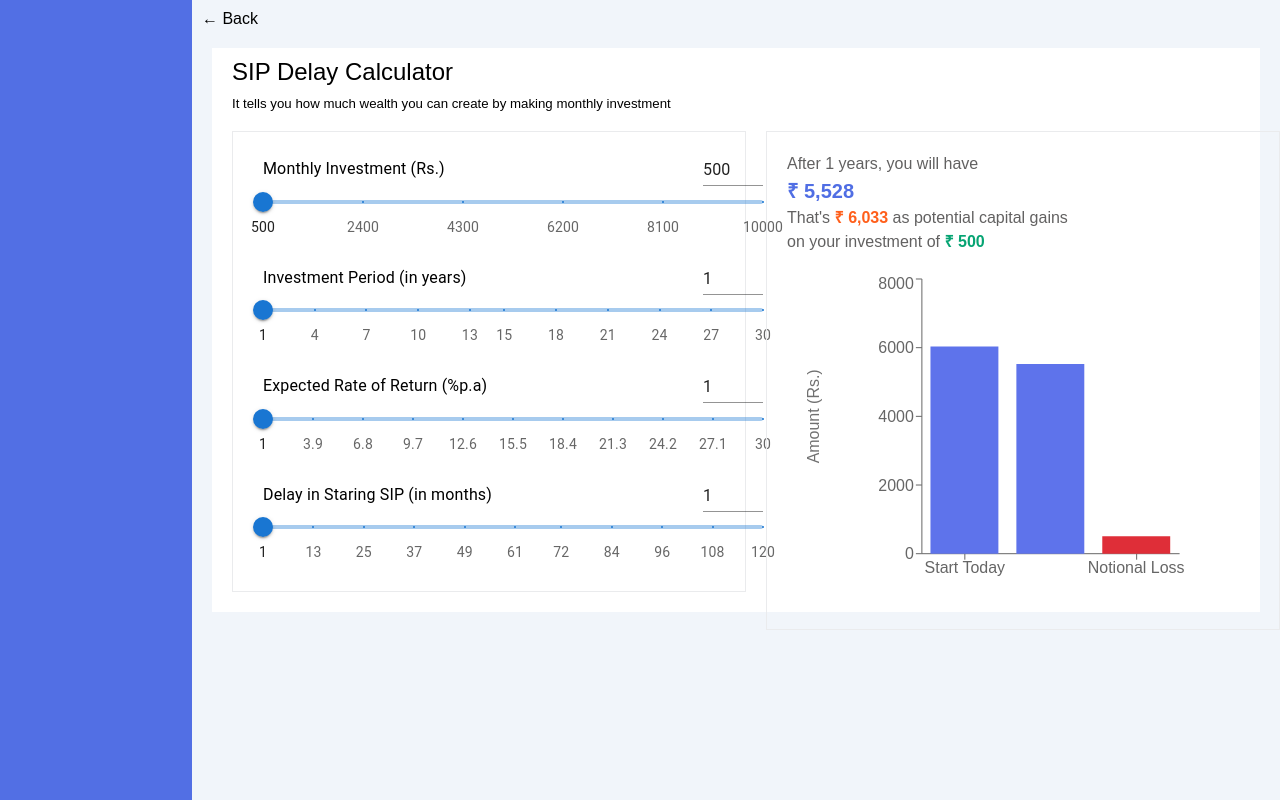
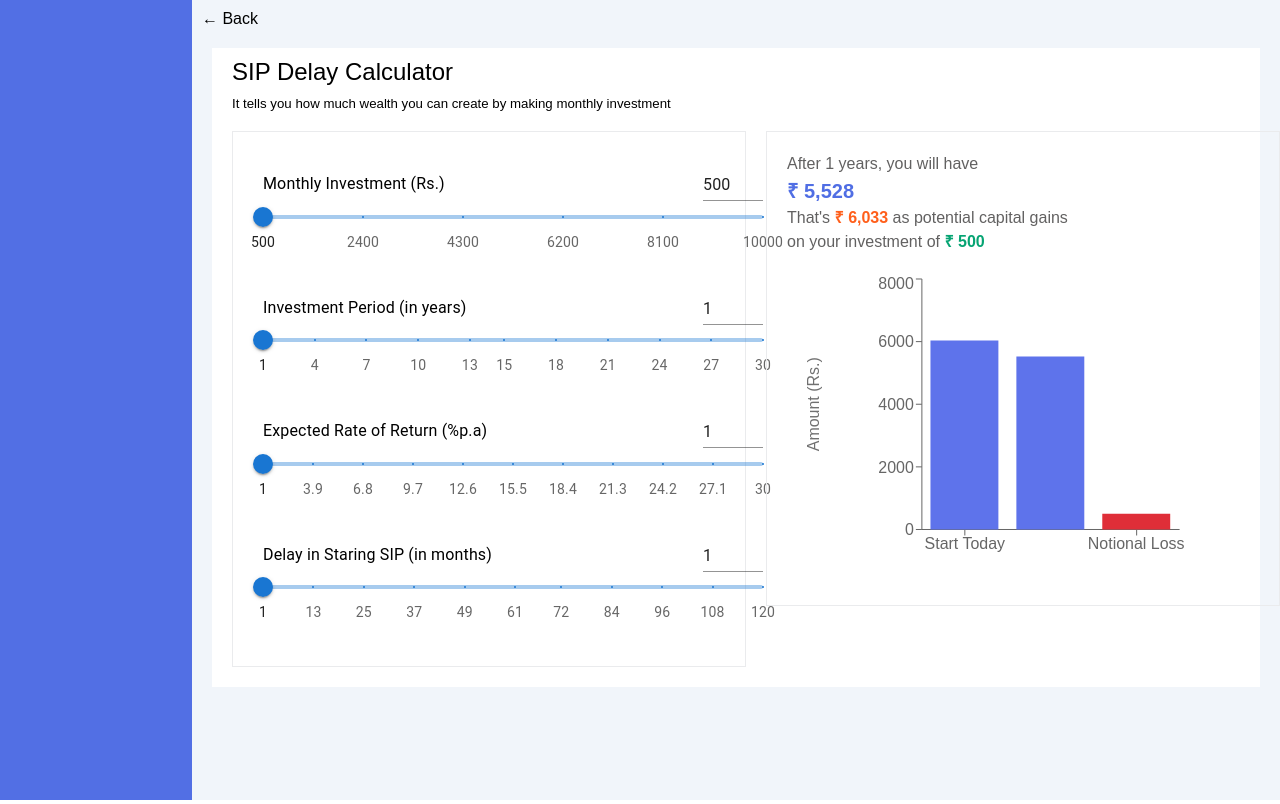
Before and after one commit to shvmsh20/SIP-Delay, a React (Create React App) app: page / in a window 1280 px wide. Built offline with nearby package versions, Linux system fonts and the light colour scheme.

Commit message:
update: css

```diff
--- a/src/Components/GraphArea.jsx
+++ b/src/Components/GraphArea.jsx
@@ -67,7 +67,7 @@ return (
       <br/>That's <span className='potentialamount'>₹ {toIndianRupees(amountWithoutDelay)}</span> as potential capital gains <br/> on your investment of
       <span className='delay'> ₹ {toIndianRupees(monthlyInvestment)}</span></p>
 
-    <ResponsiveContainer height="40%" width="80%" aspect={1.2} >
+    <ResponsiveContainer height="40%" width="80%" aspect={1.3} >
 
         <BarChart  className="bar-graph" data = {Array} width={200} max-height = {200}>
             <XAxis dataKey="name" fill='#5E73EB'/>
--- a/src/Media/CSS/App.css
+++ b/src/Media/CSS/App.css
@@ -104,8 +104,7 @@
 }
 
 .slider-area{
-  margin: 25px 0px;
-  margin-left: 30px;
+  margin: 40px 0px 40px 30px;
 }
 
 
```
